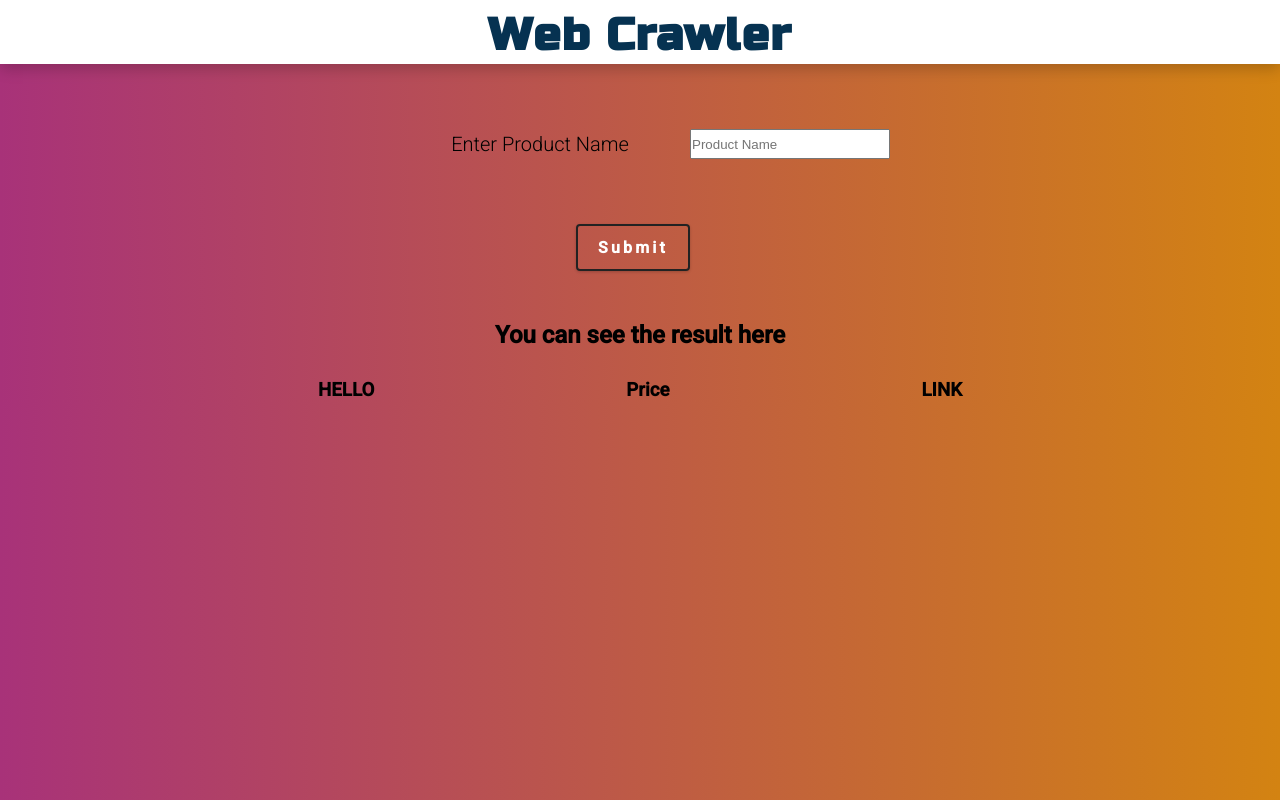
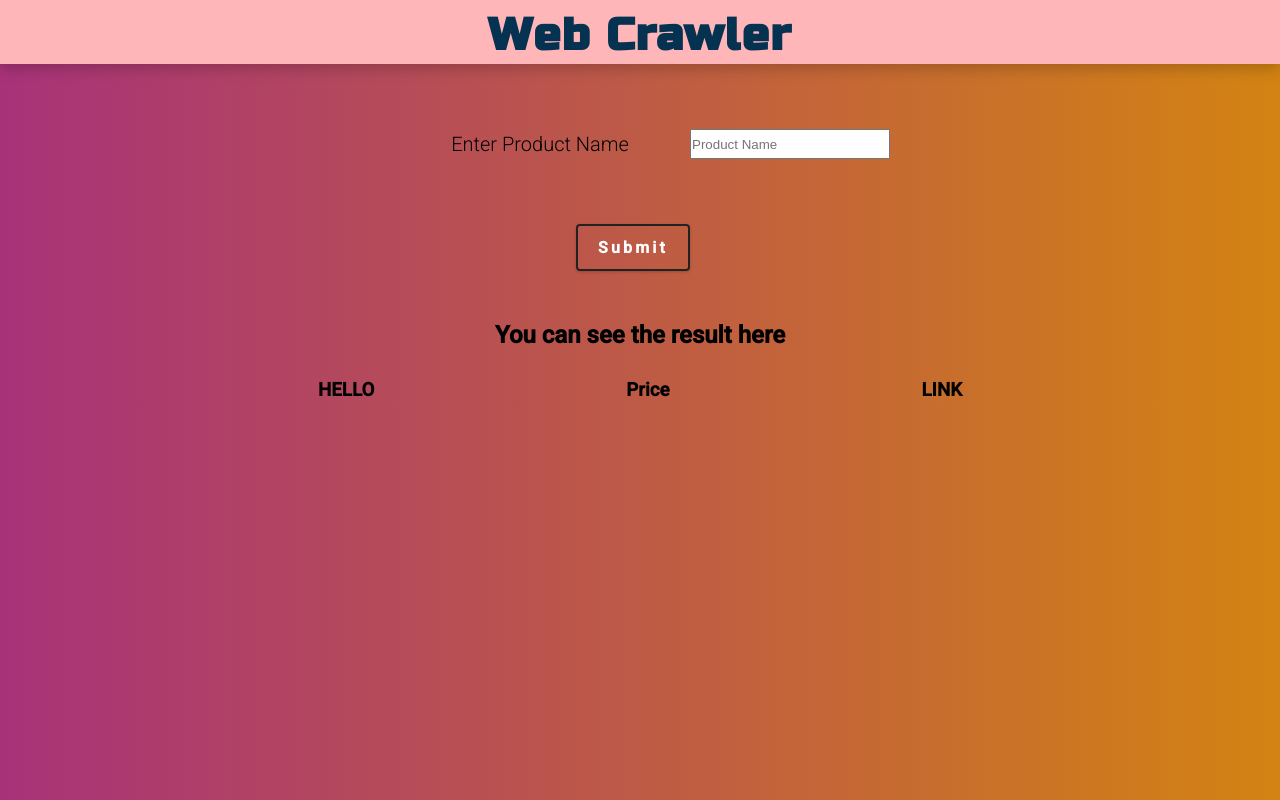
Before and after one commit to Harshit228/WebCrawler, a plain HTML site: page index.html in a window 1280 px wide. Drawn offline with Linux system fonts and the light colour scheme.

Commit message:
Update style.css

```diff
--- a/style.css
+++ b/style.css
@@ -11,11 +11,10 @@ body {
     background: linear-gradient(to left, #D38312,#A83279) ;
 }
 nav {
-    background: red;
+    background: #ffb6b9;
     height: 4rem;
     justify-content: center;
     align-items: center;
-    background: #fff;
     box-shadow: 0 5px 14px rgba(0, 0, 0, 0.2);
 }
 .nav-center {
```
